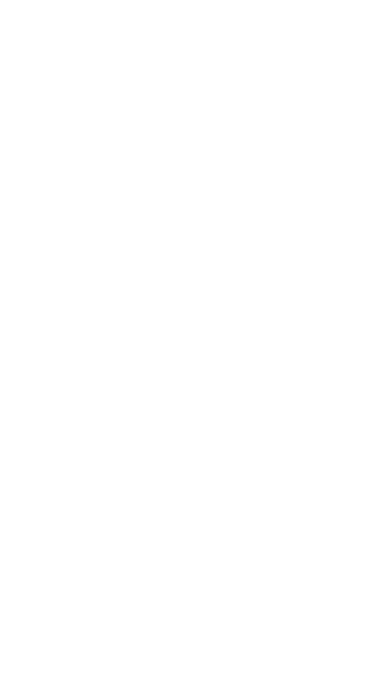
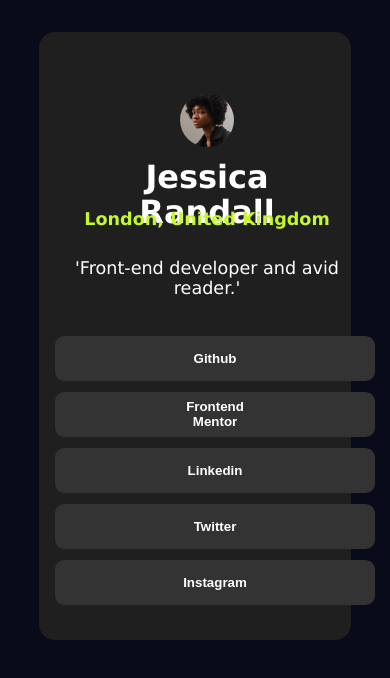
Before and after one commit to Satozz11/dev-card-fem, a plain HTML site: page index.html in a window 390 px wide. Drawn offline with Linux system fonts and the light colour scheme.

Commit message:
upload files

```diff
--- a/index.html
+++ b/index.html
@@ -3,9 +3,27 @@
 <head>
     <meta charset="UTF-8">
     <meta name="viewport" content="width=device-width, initial-scale=1.0">
-    <title>Document</title>
+    <title> DEV SOCIAL PROFILE LINKS </title>
+    <link rel="stylesheet" href="style.css">
 </head>
 <body>
+    <div class="grid-container">
+        <div class="grid-items row-one">
+            <img src="./assets/images/avatar-jessica.jpeg" alt="Jesicca Image">
+        </div>
+        <div class="grid-items row-two">
+            <h3>Jessica Randall</h3>
+            <h5>London, United Kingdom</h5>
+            <p>'Front-end developer and avid reader.'</p>
+        </div>
+        <div class="grid-items row-three">
+            <button type="button" class="Github">Github</button>
+            <button type="button" class="Front-end-Mentor">Frontend Mentor</button>
+            <button type="button" class="LinkedIn">Linkedin</button>
+            <button type="button" class="Twitter">Twitter</button>
+            <button type="button" class="Instagram">Instagram</button>
+        </div>
 
+    </div>
 </body>
 </html>
--- a/style.css
+++ b/style.css
@@ -8,7 +8,8 @@
 }
 
 img{
-    max-width: 90%;
+    max-width: 20%;
+    margin-top: 1rem;
     display: block;
 }
 
@@ -25,12 +26,151 @@ body{
 /* LAYOUT STYLING */
 
 .grid-container{
-    width: 70%;
+    margin-top: 2rem;
+    width: 40%;
     display: grid;
-    grid-template-rows: repeat(3, 13rem);
-    background-color: hsl(0, 0%, 20%);
+    grid-template-columns: 2fr;
+    grid-template-rows: 10rem 8rem 20rem;
+    background-color: hsl(0, 0%, 12%);
+    margin-inline: auto;
+    place-items: center;
+    grid-template-areas: 'row1'
+                         'row2'
+                         'row3'
+                         'row3';
+    border-radius: 1rem;
 }
 
 .grid-items{
     width: 80%;
+    height: 100%;
+    /* border: 2px solid orange; */
 }
+
+.row-one {
+    display: grid;
+    place-items:center;
+    grid-area: row1;
+    /* height: 30%; */
+}
+
+.row-two{
+    display: grid;
+    grid-template-rows: repeat(3, .1rem);
+    justify-content: center;
+    align-content: flex-start;
+    gap: 3rem;
+    text-align: center;
+    grid-area: row2;
+
+}
+
+.row-three{
+    display: grid;
+    grid-template-rows: repeat(5, 1rem);
+    gap: 2.5rem;
+    grid-area: row3;
+
+    justify-content: center;
+}
+
+/* STYLING IMAGE */
+.row-one img{
+    border-radius: 100%;
+}
+
+/* STYLING FONTS */
+.row-two h3{
+    color: white;
+    font-size: 2rem;
+    margin-bottom: 1.5rem;
+
+}
+
+.row-two h5{
+    color: hsl(75, 94%, 57%);
+    font-size: 1.1rem;
+    margin-bottom: 2rem;
+}
+
+.row-two p{
+    color: white;
+    font-size: 1.1rem;
+    font-weight: lighter;
+    margin-bottom: 1.5rem;
+    font-stretch: wider;
+}
+
+/* STYLING BUTTON */
+
+button{
+    display: flex;
+    justify-content: center;
+    align-items: center;
+    padding: 1.4rem;
+    padding-left: 10rem;
+    padding-right: 10rem;
+    background-color: hsl(0, 0%, 20%);
+    border-radius: .6rem;
+    color: white;
+    font-weight: bolder;
+    border: none;
+    margin-top: 1rem;
+    margin-left: 1rem;
+    width: 95%;
+    transition: .1s ease-in-out;
+}
+
+button:active{
+    cursor: pointer;
+    background-color: hsl(75, 94%, 57%);
+    color: black;
+
+}
+
+
+/* MEDIA QUERY FOR RESPONSIVENESS */
+@media screen and (max-width: 1040px) {
+
+
+    button{
+        max-width: 3rem;
+    }
+}
+
+@media screen and (max-width: 1000px) {
+    .row-two{
+        margin-bottom: 4rem;
+    }
+
+    button{
+        max-width: 2rem;
+    }
+}
+
+@media screen and (min-width:300px) and (max-width: 900px) {
+    .grid-container{
+        width: 80%;
+    }
+    .row-two{
+        margin-bottom: 4rem;
+    }
+
+   .row-three{
+    width: 50%;
+   }
+
+   .row-three > * {
+    width: 40%;
+}
+
+}
+
+@media screen and (max-width:400px) {
+    .row-three{
+        width: 90%;
+    }
+
+
+
+    }
```
